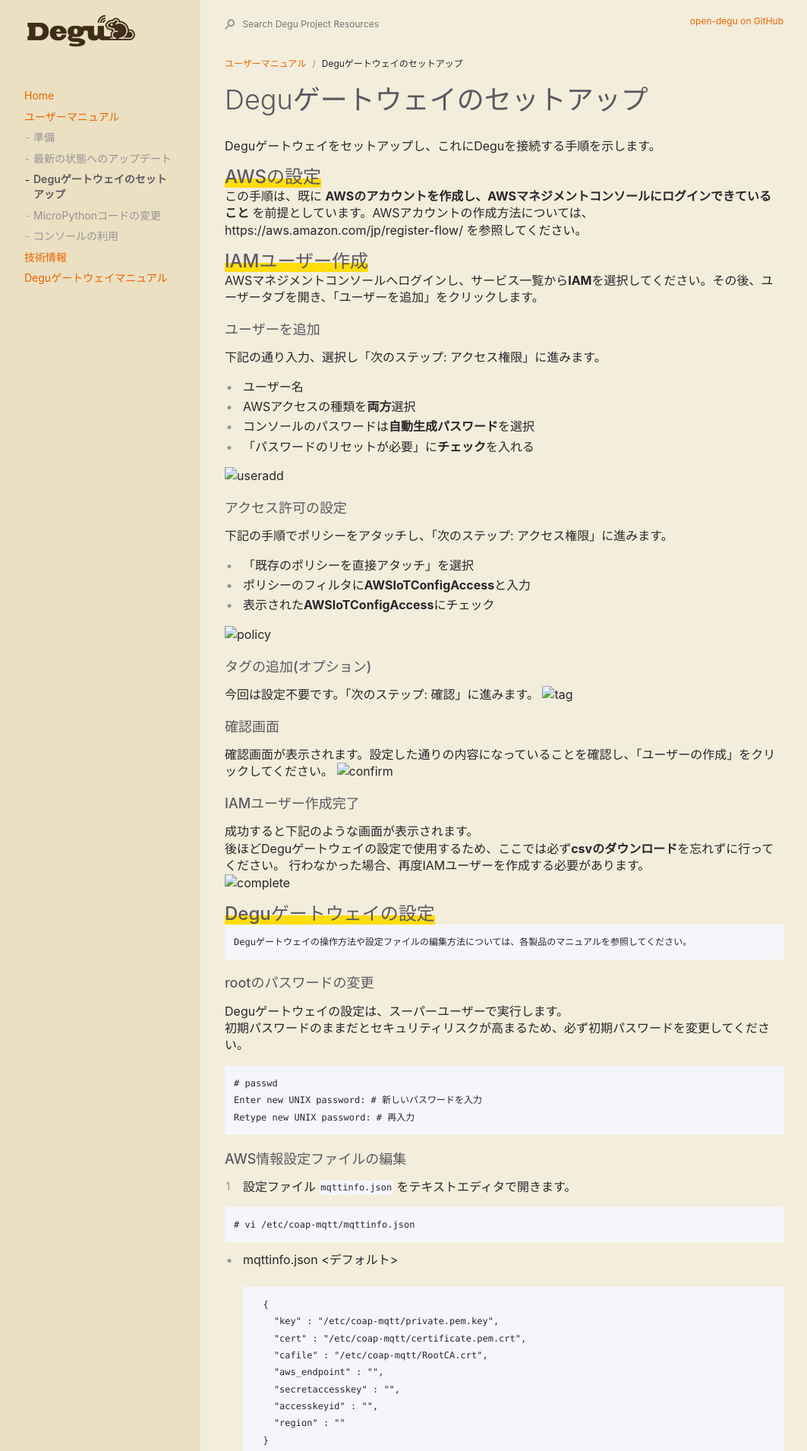
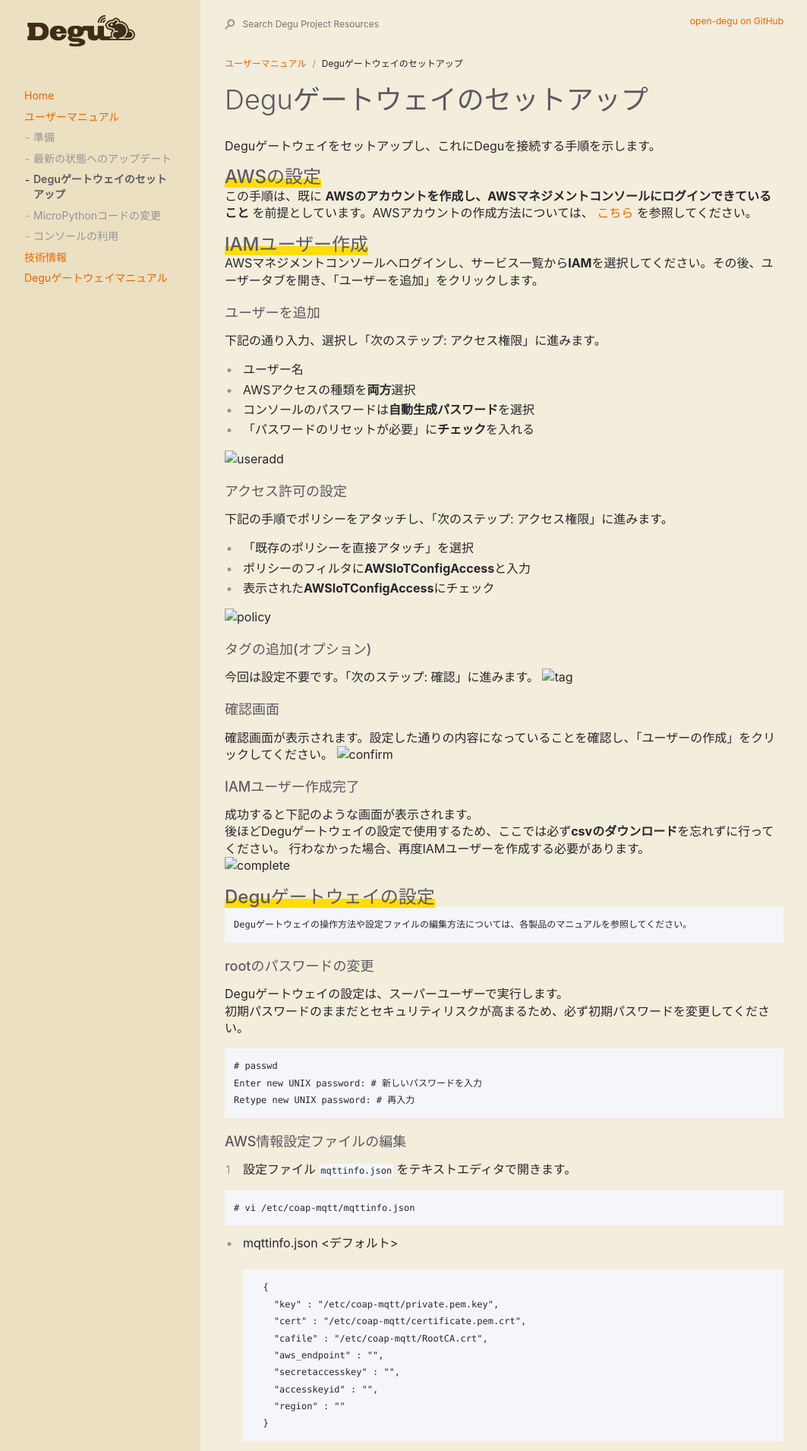
Before and after one commit to open-degu/open-degu.github.io, a Jekyll site: the page built from user_manual/30_setup.md, in a window 1280 px wide. Shown: the top 1910 px of the page at 76% size, without its empty margins (92-1155 px from the left). Built offline with Jekyll 4.4.1, drawn with Linux system fonts in a browser that asks for light colours.

Commit message:
Fix the plain URL to a link

```diff
--- a/user_manual/30_setup.md
+++ b/user_manual/30_setup.md
@@ -11,7 +11,7 @@ Deguゲートウェイをセットアップし、これにDeguを接続する手
 
 ## AWSの設定
 
-この手順は、既に **AWSのアカウントを作成し、AWSマネジメントコンソールにログインできていること** を前提としています。AWSアカウントの作成方法については、 https://aws.amazon.com/jp/register-flow/ を参照してください。
+この手順は、既に **AWSのアカウントを作成し、AWSマネジメントコンソールにログインできていること** を前提としています。AWSアカウントの作成方法については、 [こちら](https://aws.amazon.com/jp/register-flow/) を参照してください。
 
 ## IAMユーザー作成
 
```
